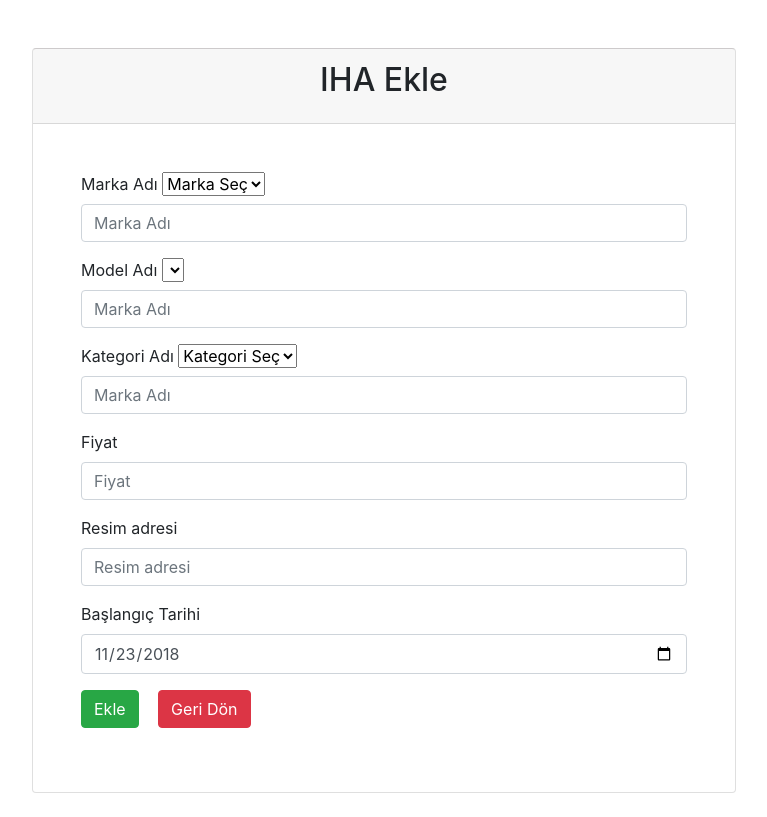
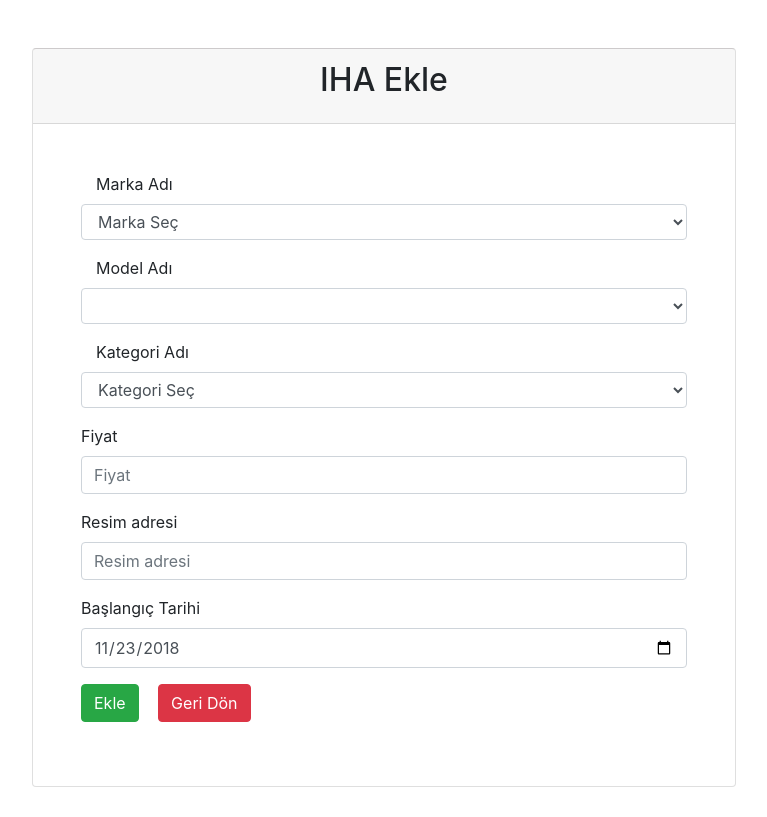
Before and after one commit to emircanomak/flyUAV, a Django app: page /addUav/ in a window 1280 px wide. Shown: the whole page, without its empty margins (256-1023 px from the left). After the commit the page ends 787 px from the top, so only its background shows below. Run offline with Django 3.2, Linux system fonts and the light colour scheme; a user stored in the database is signed in; lists and menus that the app fills with data are empty; some libraries are stand-ins or nearby versions.

Commit message:
addUUAV page edit

```diff
--- a/flyUAV/static/style/main.css
+++ b/flyUAV/static/style/main.css
@@ -315,5 +315,33 @@
   width: 1rem;
   height: 1rem;
  }
+ /* .sidebar-filter{
+  display: flex;
+  align-items: center;
+  justify-content: center;
+  flex-direction: column;
+ }
+ .card-list {
+  margin-left: auto;
+  margin-right: auto;
+  margin: auto;
+  justify-content: center;
+  display: flex;
+ } */
 
 /* Home End */
+
+/* Add Form */
+.add-form {
+  display: block;
+  width: 100%;
+  padding: 0.375rem 0.75rem;
+  font-size: 1rem;
+  line-height: 1.5;
+  color: #495057;
+  background-color: #fff;
+  background-clip: padding-box;
+  border: 1px solid #ced4da;
+  border-radius: 0.25rem;
+  transition: border-color 0.15s ease-in-out, box-shadow 0.15s ease-in-out;
+}
--- a/flyUAV/templates/crud/addUAV.html
+++ b/flyUAV/templates/crud/addUAV.html
@@ -4,6 +4,8 @@
 	<head>
 		<link rel="stylesheet" href="{%static 'style/bootstrap.css'%}">
 		<link rel="stylesheet" href="{%static 'style/bootstrap.min.css'%}">
+    <link rel="stylesheet" href="{%static 'style/main.css'%}">
+
 
 	</head>
 	<body>
@@ -13,30 +15,33 @@
             </div>
             <div class="card-body px-0 pt-0 pb-2 p-5" >
               <form> {% csrf_token %}
-                <div class="form-group">
+                <div class="form-group ">
+                  <div class="col-lg-12">
                     <label for="example-search-input" class="form-control-label">Marka Adı</label>
-                    <select class="form-select" aria-label="Default select example " onchange="getModel()" id="bootcampId" formControlName="bootcampId" class="form-control">
+                  </div>
+                    <select class="form-select add-form" aria-label="Default select example " onchange="getModel()" id="bootcampId" formControlName="bootcampId" class="form-control">
                     <option value="" disabled selected>Marka Seç</option>
-                  <option>
-                  </option>
-                    <input class="form-control" placeholder="Marka Adı" formControlName="name" type="text"  id="example-search-input">
+                  </select>
+
                 </div>
-                <div class="form-group">
-                  <label for="example-search-input" class="form-control-label">Model Adı</label>
-                  <select class="form-select" aria-label="Default select example " id="model" formControlName="bootcampId" class="form-control">
+                <div class="form-group ">
+                  <div class="col-lg-12">
+                    <label for="example-search-input" class="form-control-label">Model Adı</label>
+                  </div>
+                  <select class="form-select add-form" aria-label="Default select example " id="model" formControlName="bootcampId" class="form-control">
                   <option value="" disabled selected>Model Seç</option>
-                <option>
-                </option>
-                  <input class="form-control" placeholder="Marka Adı" formControlName="name" type="text"  id="example-search-input">
+                  </select>
               </div>
-              <div class="form-group">
-                <label for="example-search-input" class="form-control-label">Kategori Adı</label>
-                <select class="form-select" aria-label="Default select example " id="category" formControlName="bootcampId" class="form-control">
+              <div class="form-group ">
+                <div class="col-lg-12">
+                  <label for="example-search-input" class="form-control-label">Kategori Adı</label>
+                </div>
+                <select class="form-select add-form" aria-label="Default select example " id="category" formControlName="bootcampId" class="form-control">
                 <option value="" disabled selected>Kategori Seç</option>
-              <option>
-              </option>
-                <input class="form-control" placeholder="Marka Adı" formControlName="name" type="text"  id="example-search-input">
+              </select>
+
             </div>
+
                 <div class="form-group">
                     <label for="example-search-input" class="form-control-label">Fiyat</label>
                     <input class="form-control" placeholder="Fiyat" formControlName="name" type="text"  id="price">
@@ -84,8 +89,8 @@
             }
             getCategory()
             async function getModel(){
-              var bootcampId=document.getElementById('model')
-              bootcampId.innerHTML=""
+              var model=document.getElementById('model')
+              model.innerHTML=""
               await fetch('http://127.0.0.1:8000/api/model/',
               {headers:{'X-CSRFToken':document.querySelector('input[name="csrfmiddlewaretoken"]').value}})
               .then(data=>data.json()).then(response=>{
@@ -93,7 +98,7 @@
                   var opt = document.createElement('option');
                   opt.value = i.id;
                   opt.innerHTML = i.name;
-                  bootcampId.appendChild(opt);
+                  model.appendChild(opt);
                 }
               })
             }
```
